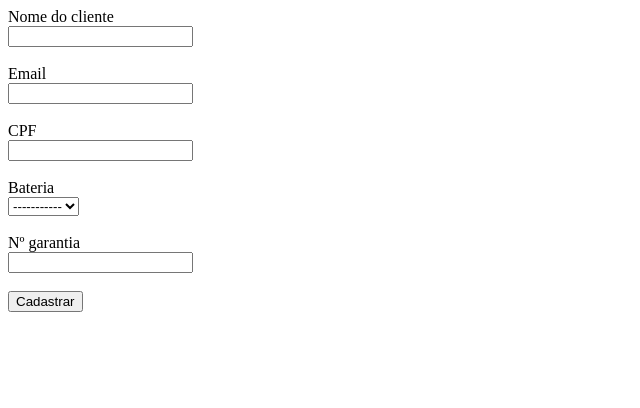
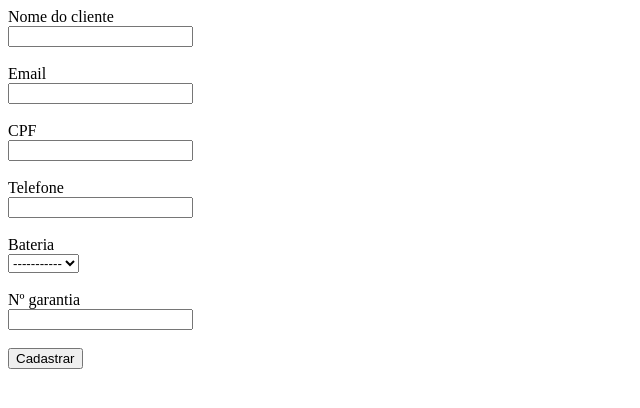
Before and after one commit to victeera/assistencia-bateria, a PHP site: page /novo-formulario.php in a window 1280 px wide. Shown: the top 408 px of the page, without its empty margins (0-640 px from the left). Run offline with PHP 8.4, Linux system fonts and the light colour scheme; the visitor is signed in with stand-in values (Sample User, id 1); tables that the repository leaves empty hold one stand-in row (values such as "Sample post").

Commit message:
ajustes para melhoria do processo

```diff
--- a/Classes/Formulario.php
+++ b/Classes/Formulario.php
@@ -5,9 +5,11 @@ class Formulario{
 	private $nome_cliente;
 	private $email;
 	private $cpf;
+	private $telefone;
 	private $bateria;
 	private $n_garantia;
 	private $status;
+	private $id_usuario;
 
 	private $pdo;
 
@@ -44,6 +46,14 @@ class Formulario{
 		return $this->cpf;
 	}
 
+    public function setTelefone($telefone){
+        $this->telefone = $telefone;
+    }
+
+    public function getTelefone(){
+        return $this->telefone;
+    }
+
 	public function setBateria($bateria){
 		$this->bateria = $bateria;
 	}
@@ -68,10 +78,18 @@ class Formulario{
 		return $this->status;
 	}
 
+	public function setId_usuario($id_usuario){
+		$this->id_usuario = $id_usuario;
+	}
+
+	public function getId_usuario(){
+		return $this->id_usuario;
+	}
+
 	public function salvar(){
-		$sql = "INSERT INTO formulario (nome_cliente, email, cpf, bateria, n_garantia, status) VALUES (?, ?, ?, ?, ?, ?)";
+		$sql = "INSERT INTO formulario (nome_cliente, email, cpf, bateria, n_garantia, status, id_usuario) VALUES (?, ?, ?, ?, ?, ?, ?)";
 		$sql = $this->pdo->prepare($sql);
-		$sql->execute(array($this->nome_cliente, $this->email, $this->cpf, $this->bateria, $this->n_garantia, $this->status));
+		$sql->execute(array($this->nome_cliente, $this->email, $this->cpf, $this->bateria, $this->n_garantia, $this->status, $this->id_usuario));
 
 		 $lastId = $this->pdo->lastInsertId();
 		 return $lastId;
--- a/cadastro-bateria.php
+++ b/cadastro-bateria.php
@@ -47,7 +47,7 @@ if(isset($_SESSION['usuario']) && !empty($_SESSION['usuario'])){
 	<select name="marca">
 		<option></option>
 		<option value="HELIAR">HELIAR</option>
-		<option value="SRTADA">SRTADA</option>
+		<option value="STRADA">STRADA</option>
 	</select><br><br>
 
 	<input type="submit" name="botao" value="Cadastrar">
--- a/dados-entrada.php
+++ b/dados-entrada.php
@@ -21,9 +21,9 @@ if(isset($_SESSION['usuario']) && !empty($_SESSION['usuario'])){
 					$entrada->setId_usuario($id_usuario);
 					$entrada->salvar();
 
-					$id = $entrada->getId_formulario();
+					$idformulario = $entrada->getId_formulario();
 
-					$_SESSION['idform'] = $id;
+					$_SESSION['idform'] = $idformulario;
 					header("Location: sinistro_entrada.php");
 
 
--- a/novo-formulario.php
+++ b/novo-formulario.php
@@ -14,11 +14,13 @@ if(isset($_SESSION['usuario']) && !empty($_SESSION['usuario'])){
 		if(!empty($_POST['nome_cliente'])){
 			if(!empty($_POST['email'])){
 				if(!empty($_POST['cpf'])){
+				if(!empty($_POST['telefone'])){
 					if(!empty($_POST['bateria'])){
 						if(!empty($_POST['n_garantia'])){
 							$nome_cliente = addslashes($_POST['nome_cliente']);
 							$email = addslashes($_POST['email']);
 							$cpf = addslashes($_POST['cpf']);
+							$telefone = addslashes($_POST['telefone']);
 							$bateria = addslashes($_POST['bateria']);
 							$n_garantia  = addslashes($_POST['n_garantia']);
 							$status = 'em aberto';
@@ -27,10 +29,11 @@ if(isset($_SESSION['usuario']) && !empty($_SESSION['usuario'])){
 							$formulario->setNome_cliente($nome_cliente);
 							$formulario->setEmail($email);
 							$formulario->setCpf($cpf);
+                            $formulario->setTelefone($telefone);
 							$formulario->setBateria($bateria);
 							$formulario->setN_garantia($n_garantia);
 							$formulario->setStatus($status);
-
+							$formulario->setId_usuario($id_usuario);
 							$idform = $formulario->salvar();
 
 							$_SESSION['id_formulario'] = $idform ;
@@ -43,6 +46,9 @@ if(isset($_SESSION['usuario']) && !empty($_SESSION['usuario'])){
 					}else{
 						echo "Preencha todos os campos";
 					}
+				}else{
+					echo "Preencha todos os campos";
+				}
 				}else{
 					echo "Preencha todos os campos";
 				}
@@ -72,7 +78,10 @@ if(isset($_SESSION['usuario']) && !empty($_SESSION['usuario'])){
 	<input type="text" name="email"><br><br>
 
 	<label>CPF</label><br>
-	<input type="text" name="cpf"><br><br>
+    <input type="text" name="cpf"><br><br>
+
+    <label>Telefone</label><br>
+    <input type="text" name="telefone"><br><br>
 
 	<label>Bateria</label><br>
 	<select name="bateria">
--- a/sinistro_entrada.php
+++ b/sinistro_entrada.php
@@ -8,6 +8,7 @@ $entrada = new Formulario($pdo);
 if(isset($_SESSION['usuario']) && !empty($_SESSION['usuario'])){
     if(!empty($_SESSION['idform'])){
         $idform = addslashes($_SESSION['idform']);
+        print_r($idform);
         $dados = $entrada->getDados($idform);
     }else{
         header("Location: index.php");
```
Also changed, not shown: script.sql (+6 -1 lines).
